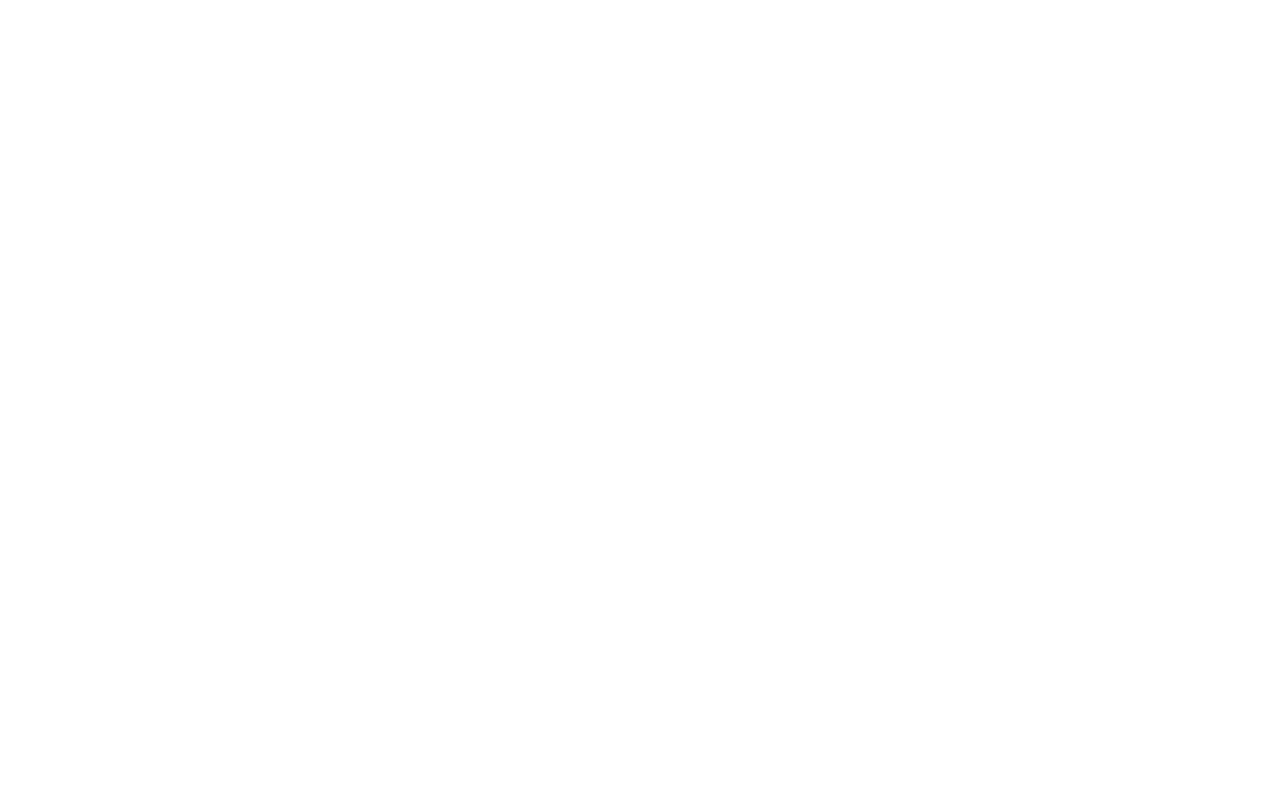
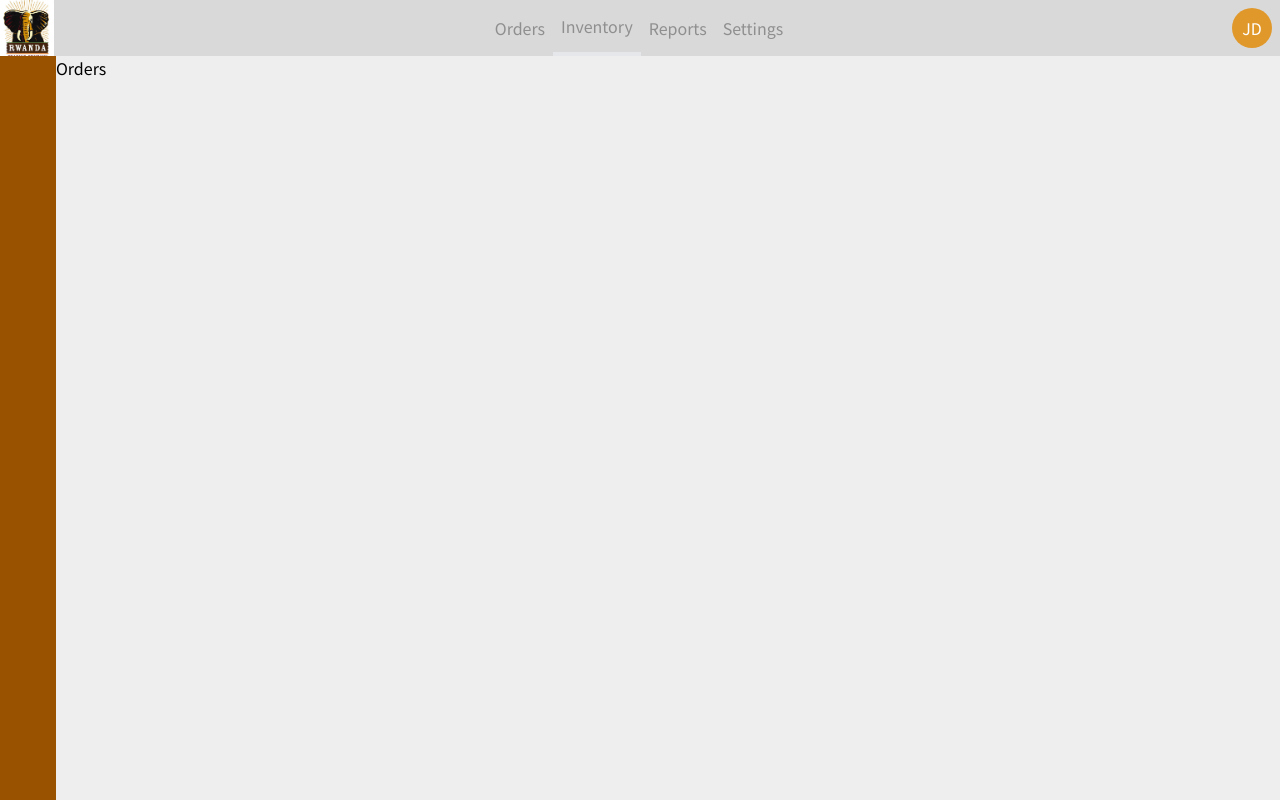
Before and after one commit to Luciefifi/Rtc-Admin-Dashboard, a React (Vite) app: page /orders in a window 1280 px wide. Before the commit this address had no page. Built offline with nearby package versions, Linux system fonts and the light colour scheme.

Commit message:
navlinks

```diff
--- a/src/App.jsx
+++ b/src/App.jsx
@@ -2,12 +2,16 @@ import { BrowserRouter, Route, Routes } from "react-router-dom";
 import "./App.css";
 import { Inventory } from "./components/Inventory";
 import DefaultLayout from "./layouts/DefaultLayout";
+import { Orders } from "./components/Orders";
 
 const routes = [
   {
     path: "/",
     element: <DefaultLayout />,
-    children: [{ path: "/inventory", element: <Inventory /> }],
+    children: [
+      { path: "/inventory", element: <Inventory /> },
+      { path: "/orders", element: <Orders /> },
+    ],
   },
 ];
 
--- a/src/components/Inventory.jsx
+++ b/src/components/Inventory.jsx
@@ -51,13 +51,13 @@ export const Inventory = () => {
   const handleSearch = (e) => {
     e.preventDefault();
 
-    let query = searchParams;
+    let query = searchParams.toLowerCase();
     let results = [];
     results = data.filter((item) => {
       return (
         item.productName.toLowerCase().includes(query) ||
         item.category.toLowerCase().includes(query) ||
-        item.itemNumber.includes(query) ||
+        item.itemNumber.toLowerCase().includes(query) ||
         item.manufacturer.toLowerCase().includes(query)
       );
     });
--- a/src/components/Navbar.jsx
+++ b/src/components/Navbar.jsx
@@ -10,14 +10,14 @@ export const NavBar = () => {
 
   return (
     <div className="flex flex-row w-screen h-14 bg-navbg">
-      <div className="flex items-center h-full w-14">
+      <div className="flex items-center h-full w-[54px] overflow-hidden">
         <img src={logo_IMG} alt="logo" />
       </div>
       <div className="flex flex-row flex-1 justify-center items-center">
         <Link
           to={"/orders"}
           onClick={() => dispatch(activeLinksActions.setActiveLink("orders"))}
-          className={`flex flex-col justify-center items-center h-full px-2 text-navNotActive hover:text-navActive hover:font-semibold sidebar-link-card ${
+          className={`flex flex-col justify-center items-center h-full px-2 text-navNotActive hover:text-navActive hover:font-semibold ${
             activeLink === "orders" ? "border-lineActive" : ""
           }`}
         >
@@ -36,7 +36,7 @@ export const NavBar = () => {
         </Link>
         <Link
           onClick={() =>
-            dispatch(activeLinksActions.setActiveLink("inventory"))
+            dispatch(activeLinksActions.setActiveLink("reports"))
           }
           className={`flex flex-col justify-center items-center h-full px-2 text-navNotActive hover:text-navActive hover:font-semibold ${
             activeLink === "reports" ? "border-lineActive" : ""
--- /dev/null
+++ b/src/components/Orders.jsx
@@ -0,0 +1,14 @@
+import React, { useEffect } from "react";
+import { useDispatch, useSelector } from "react-redux";
+import { activeLinksActions } from "../redux/slices/activeLinksActive";
+
+export const Orders = () => {
+  const activeLink = useSelector((state) => state.activeLinks.active);
+  const dispatch = useDispatch();
+
+  useEffect(() => {
+    dispatch(activeLinksActions.setActiveLink("orders"));
+    console.log(activeLink);
+  }, []);
+  return <div>Orders</div>;
+};
```
